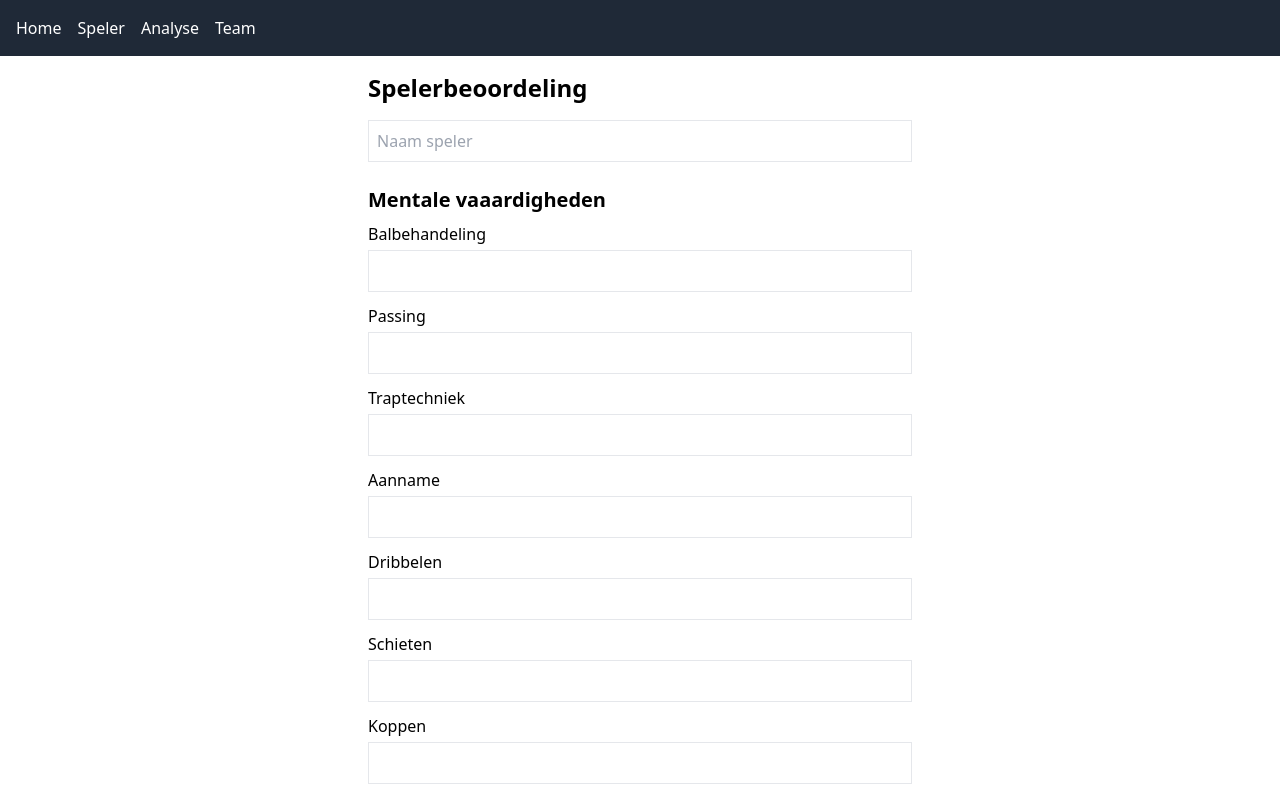
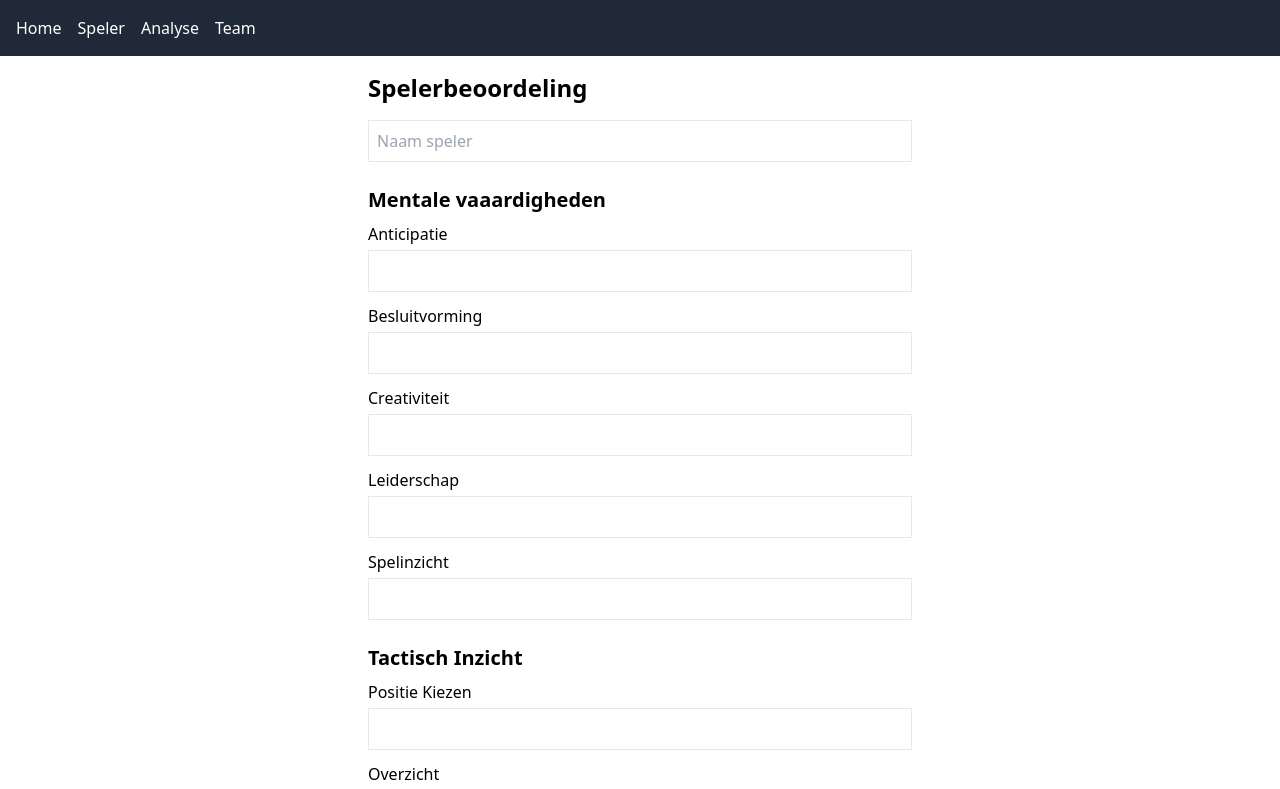
Before and after one commit to Trompert-Analysis/Voetbal-analysetool, a React (Vite) app in the folder frontend/: page /Speler in a window 1280 px wide. Shown: the top 789 px of the page. Built offline with nearby package versions, Linux system fonts and the light colour scheme; the HTML template or start-up script is replaced by a standard one.

Commit message:
Update Speler.jsx

```diff
--- a/frontend/src/pages/Speler.jsx
+++ b/frontend/src/pages/Speler.jsx
@@ -25,7 +25,7 @@ function Speler() {
   };
 
   const secties = {
-    "Mentale vaaardigheden": ["balbehandeling", "passing", "traptechniek", "aanname", "dribbelen", "schieten", "koppen"],
+    "Mentale vaaardigheden": ["Anticipatie", "Besluitvorming", "Creativiteit", "Leiderschap", "Spelinzicht"],
     "Tactisch Inzicht": ["positie kiezen", "overzicht", "spel lezen", "anticiperen", "meeverdedigen"],
     "Fysiek": ["snelheid", "kracht", "uithoudingsvermogen", "wendbaarheid", "sprongkracht"],
     "Mentaal": ["concentratie", "zelfvertrouwen", "doorzettingsvermogen", "weerbaarheid", "coachbaarheid"],
```
